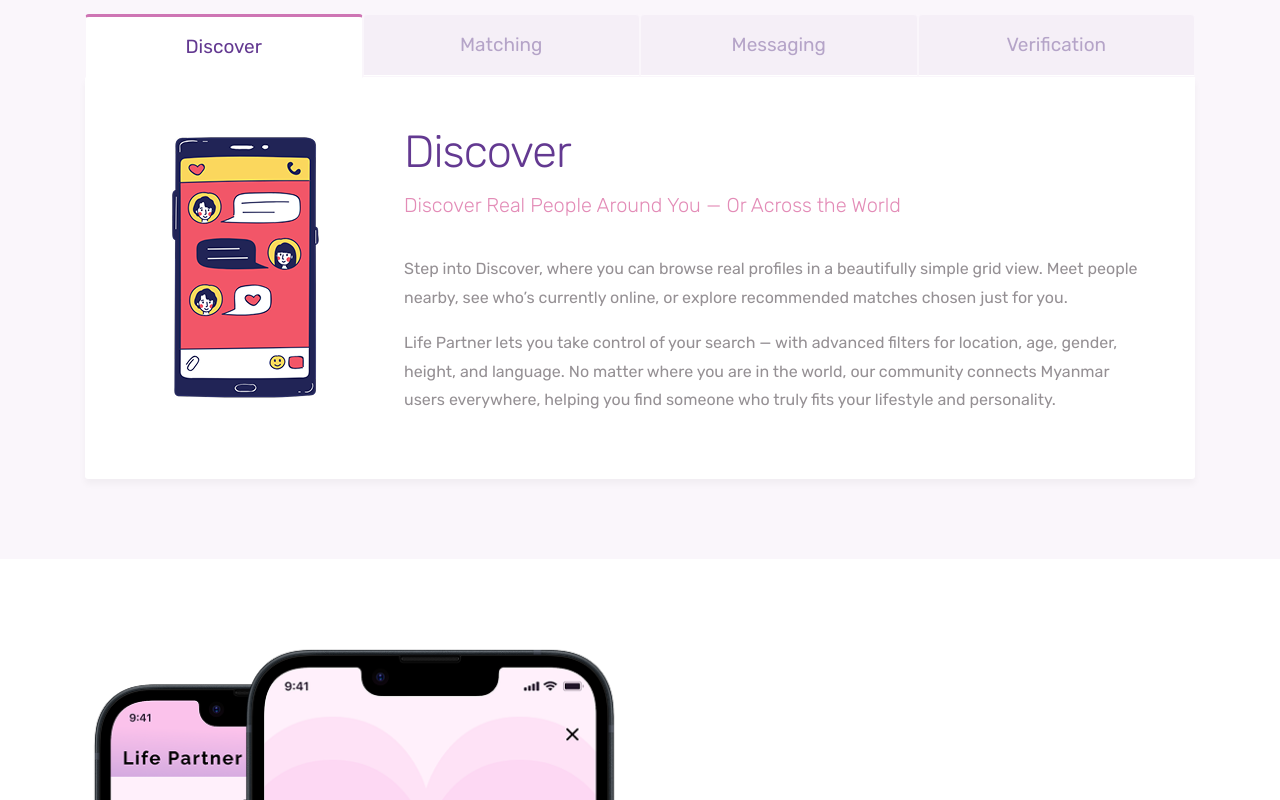
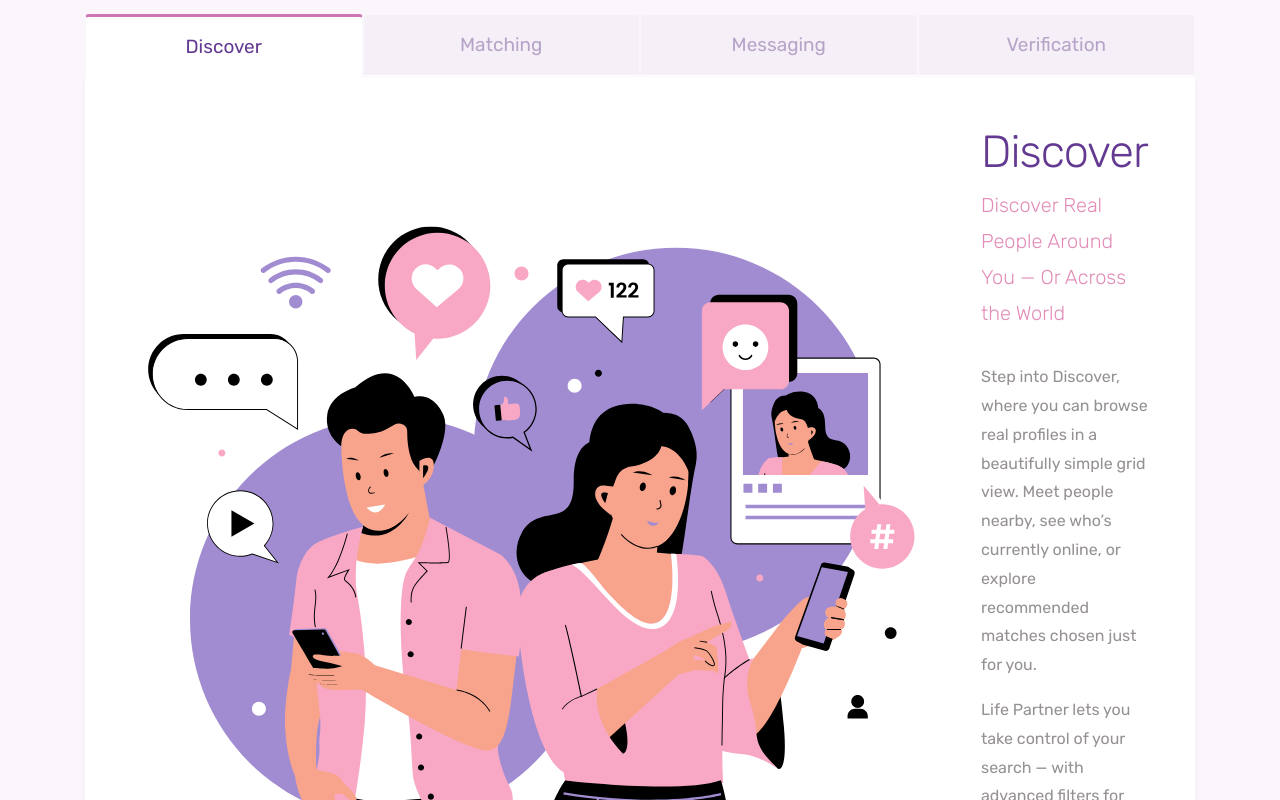
Before and after one commit to lifepartner-dev/life-partner-co, a plain HTML site: page index.html in a window 1280 px wide. Shown: the part 2720-3520 px from the top of the page. Drawn offline with Linux system fonts and the light colour scheme.

Commit message:
Update index.html

```diff
--- a/index.html
+++ b/index.html
@@ -190,7 +190,7 @@ URI     : https://colorlib.com
             <div class="tab-content">
                 <div class="tab-pane fade show active" id="Discover">
                     <div class="d-flex flex-column flex-lg-row">
-                        <img src="images/graphic.png" alt="graphic" class="img-fluid rounded align-self-start mr-lg-5 mb-5 mb-lg-0">
+                        <img src="images/discover.png" alt="graphic" class="img-fluid rounded align-self-start mr-lg-5 mb-5 mb-lg-0">
                         <div>
                             <h2>Discover</h2>
                             <p class="lead">Discover Real People Around You — Or Across the World</p>
@@ -209,7 +209,7 @@ URI     : https://colorlib.com
                             <p> The more you interact, the smarter your recommendations become. Life Partner learns from your preferences to show you better and more meaningful matches over time. Every swipe brings you closer to meeting your perfect partner.
                             </p>
                         </div>
-                        <img src="images/graphic.png" alt="graphic" class="img-fluid rounded align-self-start mr-lg-5 mb-5 mb-lg-0">
+                        <img src="images/matching.png" alt="graphic" class="img-fluid rounded align-self-start mr-lg-5 mb-5 mb-lg-0">
                     </div>
                 </div>
                 <div class="tab-pane fade" id="Messaging">
@@ -235,7 +235,7 @@ URI     : https://colorlib.com
                             <p> Once approved, you’ll receive your blue badge — a sign that you’re a verified and trusted member of the Life Partner community. Verified users enjoy more visibility and higher chances of matching.
                             </p>
                         </div>
-                        <img src="images/graphic.png" alt="graphic" class="img-fluid rounded align-self-start mr-lg-5 mb-5 mb-lg-0">
+                        <img src="images/verify.png" alt="graphic" class="img-fluid rounded align-self-start mr-lg-5 mb-5 mb-lg-0">
                     </div>
                 </div>
             </div>
```
